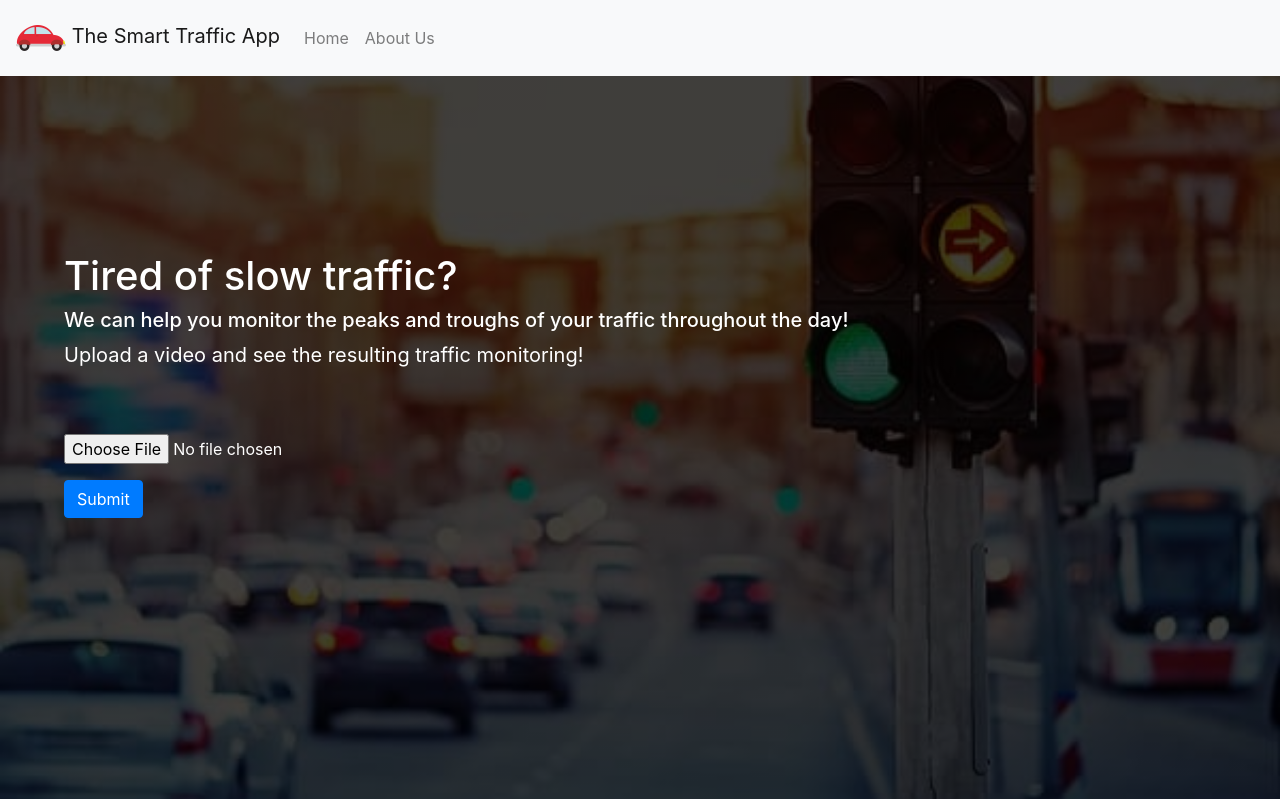
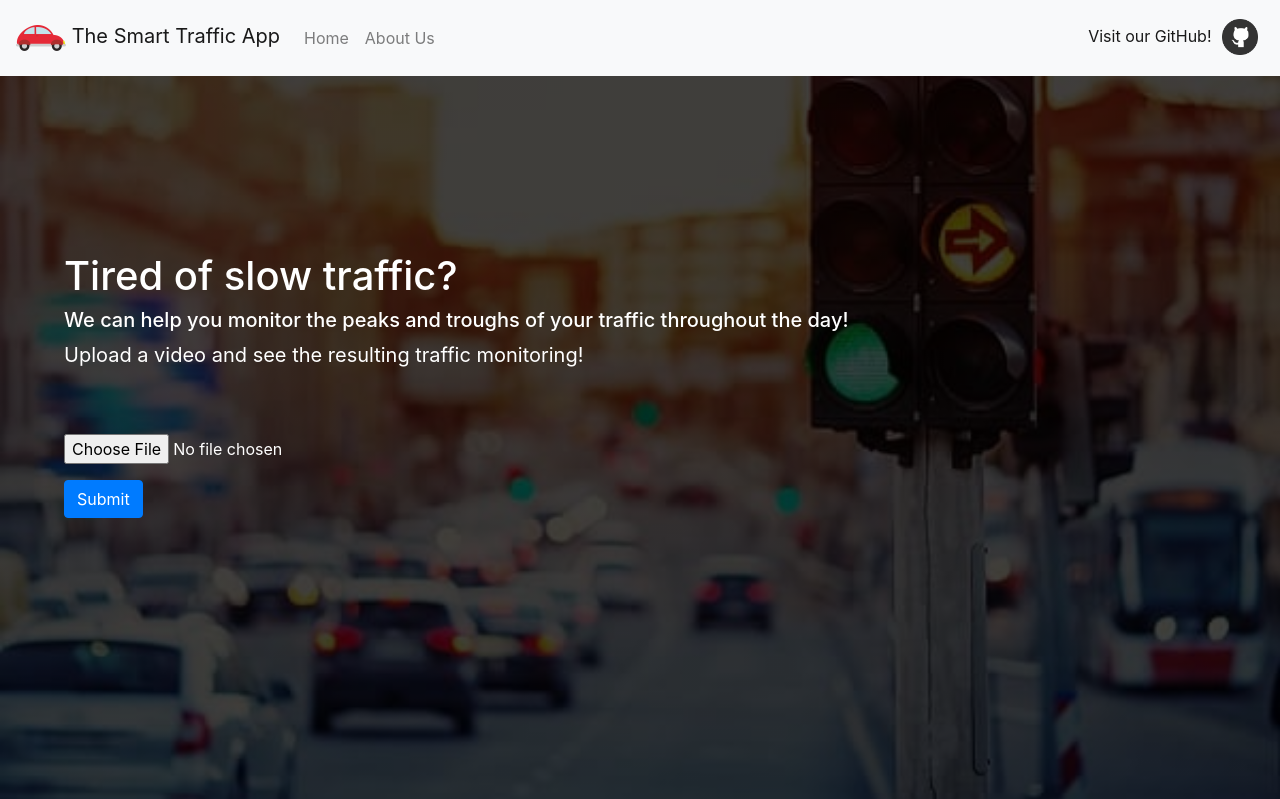
Before and after one commit to SarvathSharma/Smart-Traffic-Control-System, a Flask app: page / in a window 1280 px wide. Shown: the top 799 px of the page. Run offline with Flask 2, Linux system fonts and the light colour scheme; some libraries are stand-ins or nearby versions.

Commit message:
Fixed some css and paragraphs, added github link. Gettin wild

```diff
--- a/static/styles/layout.css
+++ b/static/styles/layout.css
@@ -8,7 +8,12 @@ p{
     font-size: 1.25rem;
 }
 
-.div {
-    color:white;
-    background-color: #181818;
+a:hover,:active,:visited{
+    text-decoration: none;
 }
+
+.github{
+    margin-bottom: 3px;
+    margin-left: 6px;
+    margin-right: 6px;
+}
--- a/templates/index.html
+++ b/templates/index.html
@@ -45,10 +45,10 @@
     {% endif %}
   </div>
   </div>
+    {% if data %}
   <div id="graph">
-    {% if data %}
     <canvas id="myChart" data="{{ data }}" ></canvas>
+  </div>
     {% endif %}
-  </div>
 </div>
 {% endblock content %}
--- a/templates/layout.html
+++ b/templates/layout.html
@@ -32,6 +32,12 @@
                         <a class="nav-link" href="/aboutus">About Us</a>
                     </li>
                 </ul>
+                <span class="navbar-text">
+                    <a href="https://github.com/SarvathSharma/Smart-Traffic-Control-System" target="blank">
+                        Visit our GitHub!
+                        <img class="github" height="36px" src="/static/pictures/github.png">
+                    </a>
+                </span>
             </div>
         </nav>
     </header>
```
Also changed, not shown: static/pictures/github.png.
